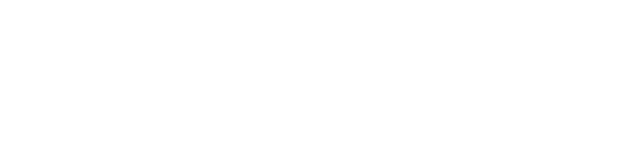
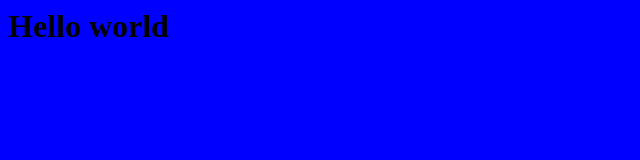
Before and after one commit to nowendwell/nowendwell.github.io, a plain HTML site: page index.html in a window 1280 px wide. Shown: the whole page, without its empty margins (0-640 px from the left). Drawn offline with Linux system fonts and the light colour scheme.

Commit message:
Update index.html

```diff
--- a/index.html
+++ b/index.html
@@ -1,2 +1,2 @@
-<style rel="stylesheet" href="style.css">
+<link rel="stylesheet" href="style.css">
 <h1>Hello world</h1>
```
